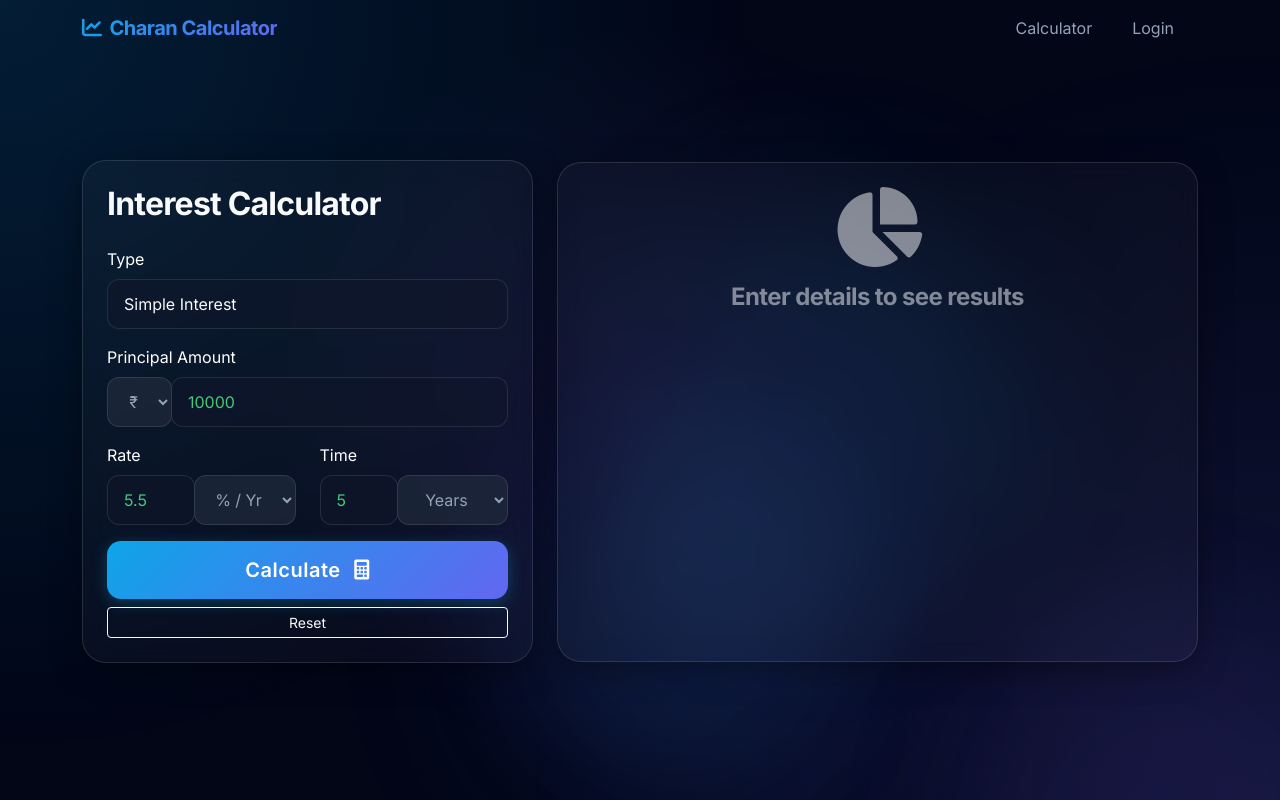
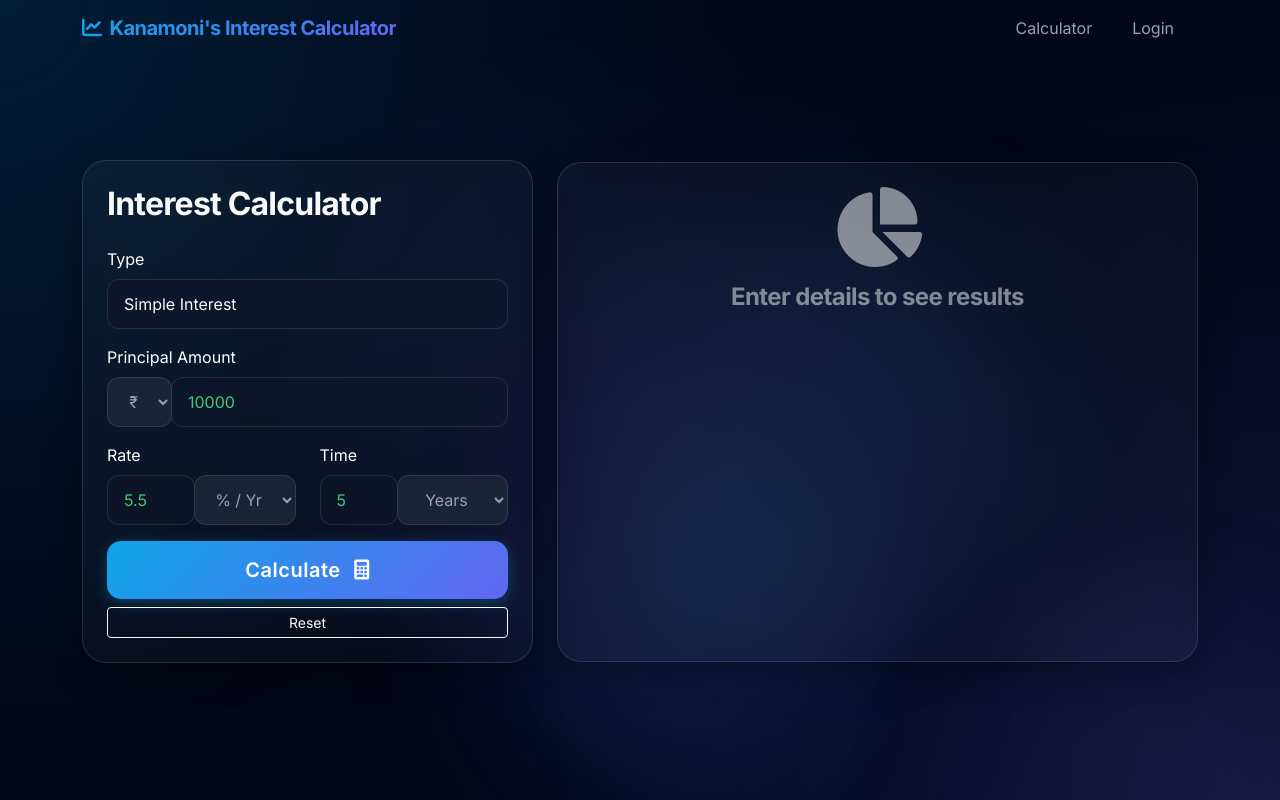
Before and after one commit to charan5454/interest-calculator, a website: page public/index.html in a window 1280 px wide. Drawn offline with nearby package versions, Linux system fonts and the light colour scheme.

Commit message:
Name change

```diff
--- a/public/index.html
+++ b/public/index.html
@@ -4,7 +4,7 @@
 <head>
     <meta charset="UTF-8">
     <meta name="viewport" content="width=device-width, initial-scale=1.0">
-    <title>Charan Calculator</title>
+    <title>Kanamoni's Interest Calculator</title>
     <!-- Bootstrap 5 CSS -->
     <link href="https://cdn.jsdelivr.net/npm/bootstrap@5.3.0/dist/css/bootstrap.min.css" rel="stylesheet">
     <!-- Font Awesome -->
@@ -22,7 +22,8 @@
     <!-- Navbar -->
     <nav class="navbar navbar-expand-lg navbar-dark bg-transparent position-absolute w-100 z-index-10">
         <div class="container">
-            <a class="navbar-brand fw-bold" href="#"><i class="fas fa-chart-line me-2"></i>Charan Calculator</a>
+            <a class="navbar-brand fw-bold" href="#"><i class="fas fa-chart-line me-2"></i>Kanamoni's Interest
+                Calculator</a>
             <button class="navbar-toggler" type="button" data-bs-toggle="collapse" data-bs-target="#navbarNav">
                 <span class="navbar-toggler-icon"></span>
             </button>
```
